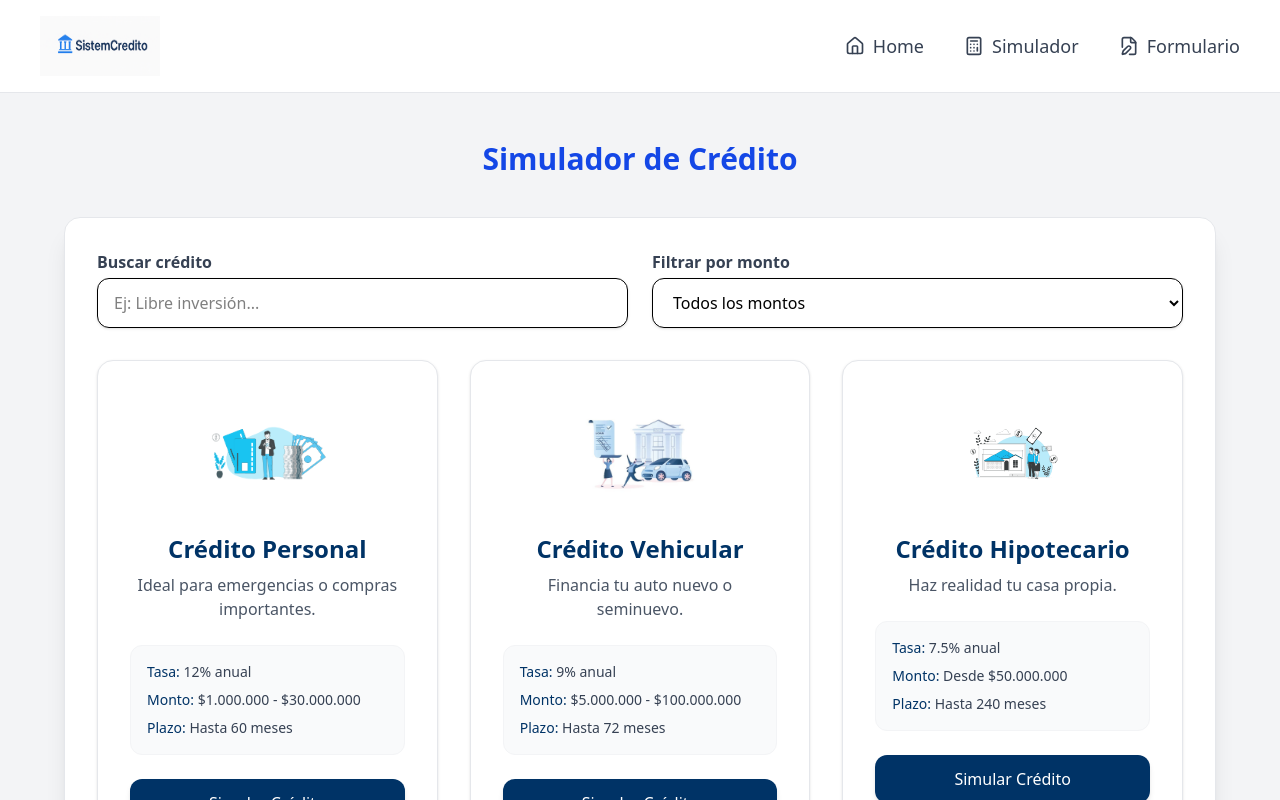
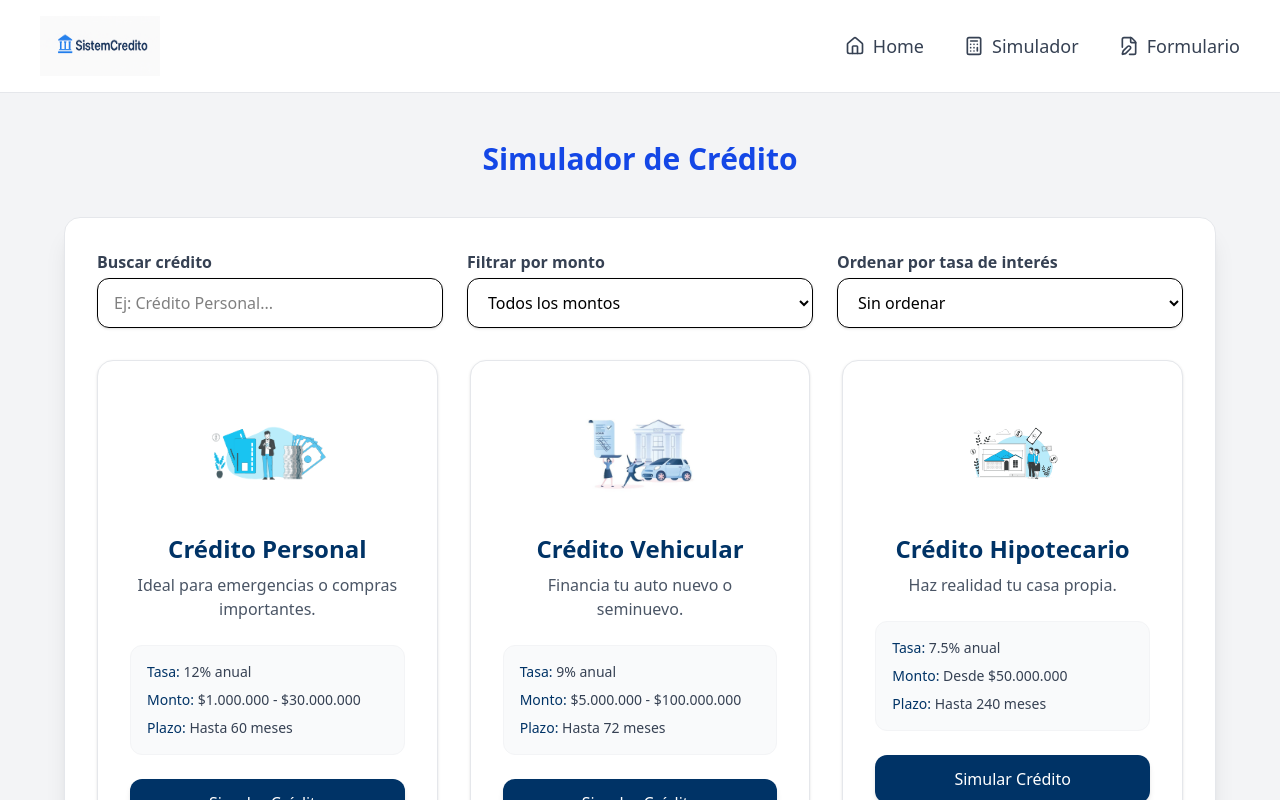
Before and after one commit to Jeferson914/SISTEMCREDITO, a React (Vite) app: page /simulador in a window 1280 px wide. Shown: the top 800 px of the page. Built offline with nearby package versions, Linux system fonts and the light colour scheme.

Commit message:
Simulado con tase de interes

```diff
--- a/src/App.jsx
+++ b/src/App.jsx
@@ -4,6 +4,7 @@ import Home from "./pages/Home";
 import SolicitarCredito from "./pages/SolicitarCredito";
 import Navbar from "./components/Navbar";
 import Simulador from "./pages/Simulador";
+import FormularioSimulacion from "./components/FormularioSimulacion";
 
 export default function App() {
   return (
@@ -19,6 +20,8 @@ export default function App() {
             <Route path="/" element={<Home />} />
             <Route path="/simulador" element={<Simulador />} />
             <Route path="/solicitud" element={<SolicitarCredito />} />
+            <Route path="/simulador/:producto" element={<FormularioSimulacion />} />
+
           </Routes>
         </main>
 
--- /dev/null
+++ b/src/components/FormularioSimulacion.jsx
@@ -0,0 +1,30 @@
+import { useParams } from "react-router-dom";
+import { productos } from "../components/Products";
+
+export default function FormularioSimulacion() {
+  const { producto } = useParams();
+
+  // Buscar el producto real
+  const productoSeleccionado = productos.find(
+    (p) => p.nombre === decodeURIComponent(producto)
+  );
+
+  if (!productoSeleccionado) {
+    return <p className="text-center mt-20">Producto no encontrado.</p>;
+  }
+
+  return (
+    <section className="p-8">
+      <h1 className="text-3xl font-bold text-blue-700 mb-6">
+        Simulando: {productoSeleccionado.nombre}
+      </h1>
+
+      {/* Formulario */}
+      <div className="bg-white p-8 rounded-2xl border shadow-lg">
+        <p className="mb-4 text-gray-700">{productoSeleccionado.descripcion}</p>
+
+        {/* Aquí irán los inputs para monto, plazo, cálculo de cuota, etc */}
+      </div>
+    </section>
+  );
+}
--- a/src/components/ProductCard.jsx
+++ b/src/components/ProductCard.jsx
@@ -37,12 +37,13 @@ export default function ProductCard({ producto }) {
       </div>
 
       {/* Botón CTA */}
-      <Link
-        to="/simulador"
-        className="block w-full text-center bg-[#003366] text-white py-3 rounded-xl font-medium hover:bg-[#004a88] transition-all shadow-md hover:shadow-lg"
+     <Link
+      to={`/simulador/${encodeURIComponent(producto.nombre)}`}
+      className="block w-full text-center bg-[#003366] text-white py-3 rounded-xl font-medium hover:bg-[#004a88] transition-all shadow-md hover:shadow-lg"
       >
-        Simular Crédito
+      Simular Crédito
       </Link>
+
     </div>
   );
 }
--- a/src/pages/Simulador.jsx
+++ b/src/pages/Simulador.jsx
@@ -2,34 +2,65 @@ import { useState, useMemo } from "react";
 import { productos } from "../components/Products";
 import ProductCard from "../components/ProductCard";
 
+// Convertir montos tipo "$1.000.000 - $30.000.000" → números
+function parseMonto(montoStr) {
+  if (montoStr.includes("Desde")) {
+    const num = Number(montoStr.replace(/[^0-9]/g, ""));
+    return { min: num, max: null };
+  }
+
+  const nums = montoStr.split("-").map((v) => Number(v.replace(/[^0-9]/g, "")));
+  return { min: nums[0], max: nums[1] };
+}
+
+// Convertir "12% anual" → 12
+function parseTasa(tasaStr) {
+  return Number(tasaStr.replace(/[^0-9.]/g, ""));
+}
+
 export default function Simulador() {
   const [busqueda, setBusqueda] = useState("");
   const [filtroMonto, setFiltroMonto] = useState("todos");
+  const [ordenTasa, setOrdenTasa] = useState("ninguno");
 
-  // Función de filtrado
   const productosFiltrados = useMemo(() => {
-    return productos.filter((p) => {
-      // Buscar por nombre
+    let filtrados = productos.filter((p) => {
+      // Filtro por búsqueda
       const coincideBusqueda = p.nombre
         .toLowerCase()
         .includes(busqueda.toLowerCase());
 
-      // Filtrar por montos
+      // Analizar rango de montos
+      const { min, max } = parseMonto(p.monto);
       let coincideMonto = true;
 
       if (filtroMonto === "bajo") {
-        coincideMonto = p.monto >= 100000 && p.monto <= 30000000;
+        coincideMonto = min >= 100000 && (max ?? min) <= 30000000;
       }
+
       if (filtroMonto === "medio") {
-        coincideMonto = p.monto > 30000000 && p.monto <= 100000000;
+        coincideMonto =
+          (max ?? min) > 30000000 && (max ?? min) <= 100000000;
       }
+
       if (filtroMonto === "alto") {
-        coincideMonto = p.monto > 100000000;
+        coincideMonto = (max ?? min) > 100000000;
       }
 
       return coincideBusqueda && coincideMonto;
     });
-  }, [busqueda, filtroMonto]);
+
+    // Orden por tasa
+    if (ordenTasa === "asc") {
+      filtrados.sort((a, b) => parseTasa(a.tasa) - parseTasa(b.tasa));
+    }
+
+    if (ordenTasa === "desc") {
+      filtrados.sort((a, b) => parseTasa(b.tasa) - parseTasa(a.tasa));
+    }
+
+    return filtrados;
+  }, [busqueda, filtroMonto, ordenTasa]);
 
   return (
     <section className="min-h-screen bg-gray-100 py-12 px-6 animate-fade-in">
@@ -41,28 +72,32 @@ export default function Simulador() {
 
         <div className="bg-white shadow-xl border border-gray-200 p-8 rounded-2xl mb-12 animate-slide-up">
 
-          {/* Filtros */}
-          <div className="grid grid-cols-1 md:grid-cols-2 gap-6 mb-8">
+          {/* FILTROS */}
+          <div className="grid grid-cols-1 md:grid-cols-3 gap-6 mb-8">
 
-            {/* Busqueda */}
+            {/* Filtro: búsqueda */}
             <div>
-              <label className="font-semibold text-gray-700 mb-1 block">Buscar crédito</label>
+              <label className="font-semibold text-gray-700 mb-1 block">
+                Buscar crédito
+              </label>
               <input
                 type="text"
-                placeholder="Ej: Libre inversión..."
+                placeholder="Ej: Crédito Personal..."
                 value={busqueda}
                 onChange={(e) => setBusqueda(e.target.value)}
-                className="border px-4 py-3 rounded-xl w-full shadow-sm focus:outline-none focus:ring-2 focus:ring-blue-500 transition animate-zoom-in"
+                className="border px-4 py-3 rounded-xl w-full shadow-sm focus:outline-none focus:ring-2 focus:ring-blue-500 transition"
               />
             </div>
 
-            {/* Monto */}
+            {/* Filtro: monto */}
             <div>
-              <label className="font-semibold text-gray-700 mb-1 block">Filtrar por monto</label>
+              <label className="font-semibold text-gray-700 mb-1 block">
+                Filtrar por monto
+              </label>
               <select
                 value={filtroMonto}
                 onChange={(e) => setFiltroMonto(e.target.value)}
-                className="border px-4 py-3 rounded-xl w-full shadow-sm focus:outline-none focus:ring-2 focus:ring-blue-500 transition animate-zoom-in"
+                className="border px-4 py-3 rounded-xl w-full shadow-sm focus:outline-none focus:ring-2 focus:ring-blue-500 transition"
               >
                 <option value="todos">Todos los montos</option>
                 <option value="bajo">Entre $100.000 y $30.000.000</option>
@@ -71,9 +106,25 @@ export default function Simulador() {
               </select>
             </div>
 
+            {/* Filtro: tasa */}
+            <div>
+              <label className="font-semibold text-gray-700 mb-1 block">
+                Ordenar por tasa de interés
+              </label>
+              <select
+                value={ordenTasa}
+                onChange={(e) => setOrdenTasa(e.target.value)}
+                className="border px-4 py-3 rounded-xl w-full shadow-sm focus:outline-none focus:ring-2 focus:ring-blue-500 transition"
+              >
+                <option value="ninguno">Sin ordenar</option>
+                <option value="asc">Menor a mayor</option>
+                <option value="desc">Mayor a menor</option>
+              </select>
+            </div>
+
           </div>
 
-          {/* Productos filtrados */}
+          {/* PRODUCTOS FILTRADOS */}
           <div className="grid grid-cols-1 sm:grid-cols-2 lg:grid-cols-3 gap-8">
             {productosFiltrados.length > 0 ? (
               productosFiltrados.map((producto) => (
```
